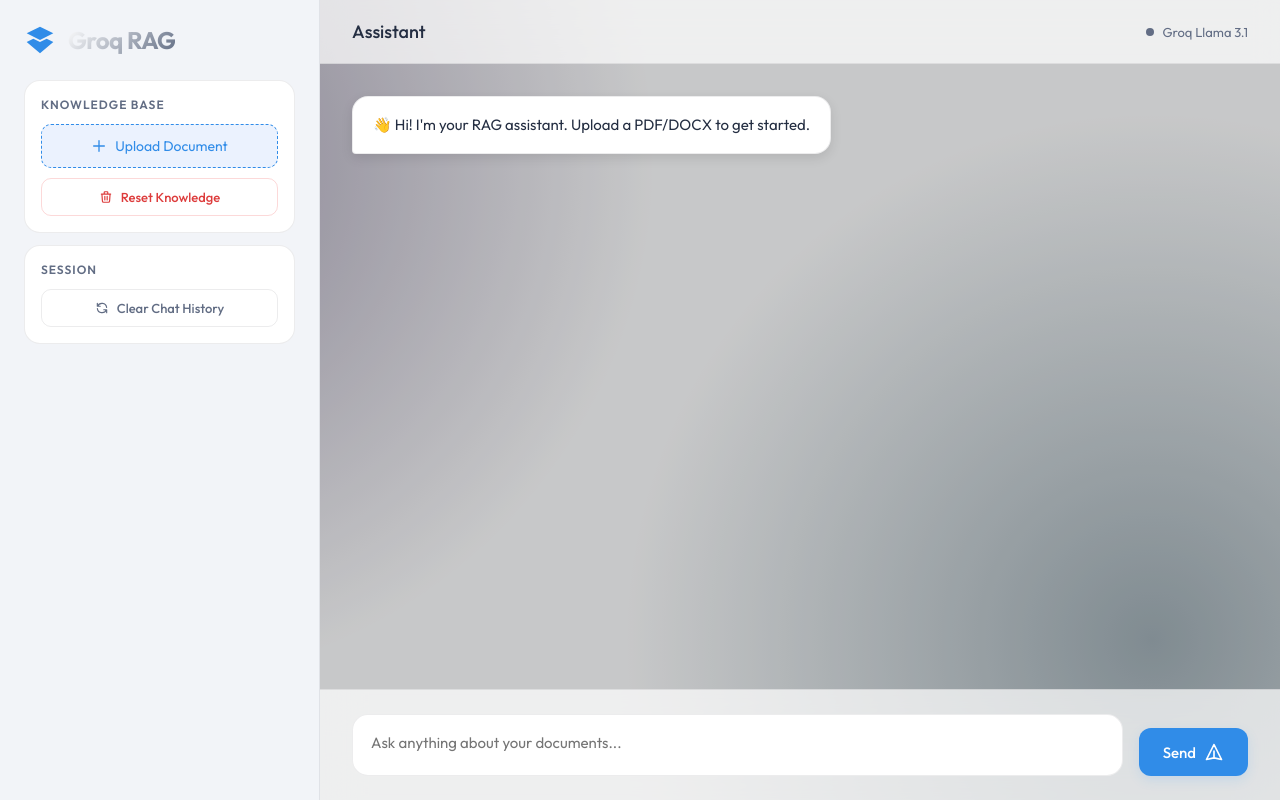
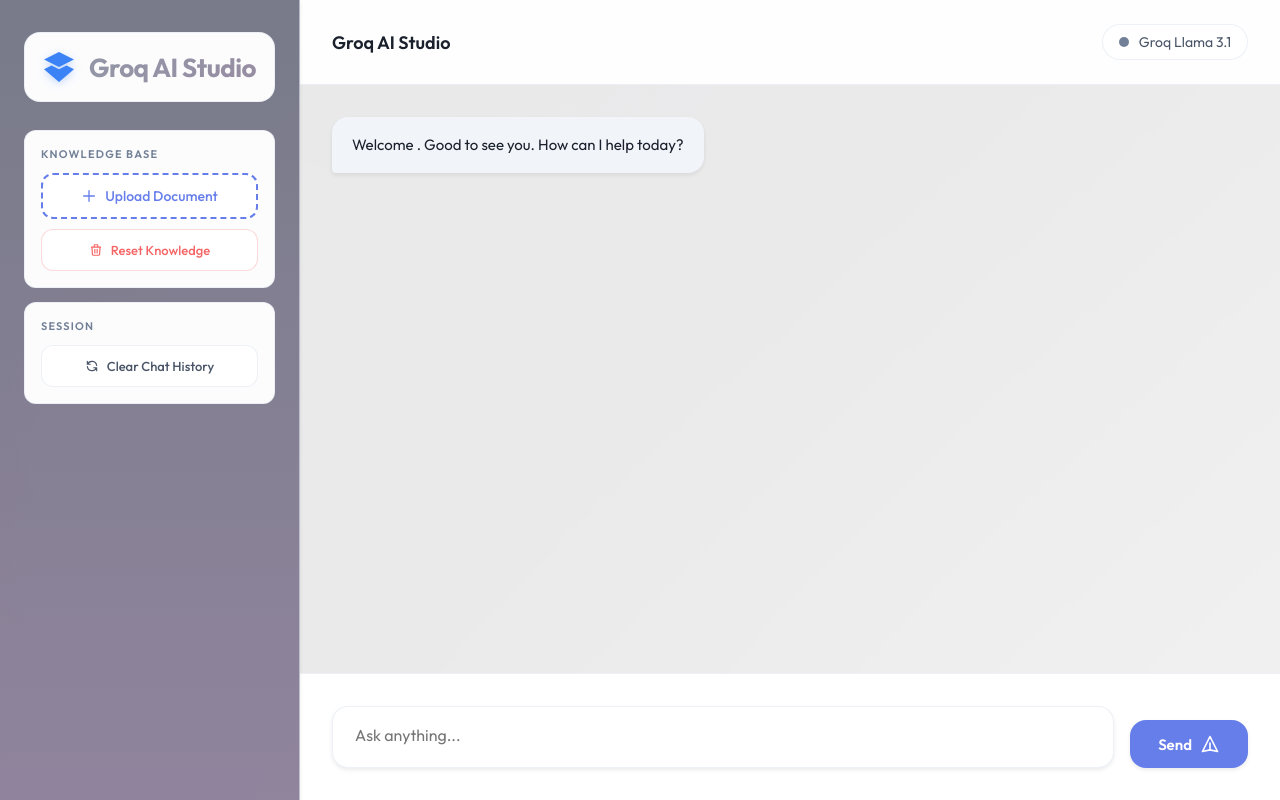
Before and after one commit to malikmajid161/chatbot, a Flask app: page / in a window 1280 px wide. Run offline with Flask 3, Linux system fonts and the light colour scheme.

Commit message:
Enhance chatbot: improve Islamic context, rebalance system prompt, integrate smart web search, and overhaul UI

```diff
--- a/app/__init__.py
+++ b/app/__init__.py
@@ -30,7 +30,7 @@
     app.config['EMBED_MODEL_NAME'] = "sentence-transformers/all-MiniLM-L6-v2"
     app.config['CHUNK_SIZE'] = 1900
     app.config['CHUNK_OVERLAP'] = 150
-    app.config['TOP_K'] = 6
+    app.config['TOP_K'] = 8
 
     # Initialize Groq client
     api_key = os.getenv("GROQ_API_KEY")
--- a/app/routes.py
+++ b/app/routes.py
@@ -5,20 +5,58 @@
 
 import app
 from .rag import build_doc_context, rag_add_document, rag_reset, rag_search
+from .search import format_search_results, web_search
 from .utils import (ensure_storage, extract_text, load_history, load_json,
                     save_history, save_json)
 
 main_bp = Blueprint('main', __name__)
 
 SYSTEM_PROMPT = """
-You are a highly capable and intelligent AI assistant, acting in the style of advanced LLMs and high-performance search assistants.
+You are a helpful, knowledgeable AI assistant. Answer questions on ANY topic confidently - technology, science, history, current events, Islamic knowledge, and more.
 
-### CORE OPERATING PRINCIPLES:
-1. **Mirror the User**: Naturally mirror the user's script (e.g., if they use Roman Urdu, respond in Roman Urdu; if they use Urdu script, respond in Urdu script).
-2. **Obey Explicit Intent**: If the user explicitly asks for a specific script (e.g., "English please" or "Urdu script main"), always prioritize that explicit request over mirroring or context.
-3. **General Assistant by Default**: Act as a general-purpose, helpful assistant. Avoid being "over-specialized" or biased toward any specific topic (like poetry or technical docs) unless your latest message specifically asks for it.
-4. **Context as Background**: Use provided Document Context ONLY as a secondary source of factual grounding if it directly answers the user's current query. Never force context-driven responses if the user's intent is clearly general.
-5. **Direct & High Fidelity**: Be direct and professional. Use Markdown for clarity. Avoid AI meta-talk (e.g., don't explain that you are an AI or that you don't have feelings).
+### CORE PRINCIPLES:
+1. **Be Direct & Natural**: No "As an AI" phrases. Just answer like a knowledgeable human.
+2. **Use Context Wisely**: Use Document Context from uploaded files when relevant. Use Web Search results for current/factual info.
+3. **Match User's Language**:
+   - English → Respond in English
+   - Roman Urdu (kya, hai, batao, etc.) → Respond in Roman Urdu or English
+   - Urdu script → Respond in Urdu script
+4. **Be Accurate**: Don't make up facts. If unsure, say so or use web search results.
+
+### ISLAMIC KNOWLEDGE (Important - Read Carefully):
+
+**Terminology - Know the Difference:**
+- **HADITH/HADEES/AHDEESS** = Authentic sayings of Prophet Muhammad (PBUH)
+  - Provide ONLY authentic Hadiths with sources (Sahih Bukhari, Sahih Muslim, etc.)
+  - Format: "The Prophet (PBUH) said: '...' (Source: Bukhari 1234)"
+  - **NEVER fabricate or make up Hadiths**
+
+- **DUROOD/SALAWAT** = Blessings on Prophet (PBUH)
+  - Example: "Allahumma salli 'ala Muhammad..." (NOT Hadith!)
+
+- **DUA** = Supplication/prayer to Allah (NOT Hadith, NOT Durood)
+
+- **NAAT** = Poetry praising Prophet (PBUH) - usually Urdu (NOT Hadith)
+
+- **HAMD** = Poetry praising Allah (NOT Naat, NOT Hadith)
+
+**Critical Rules:**
+- NEVER say humans can "help" the Prophet - theologically wrong (we send blessings, follow teachings)
+- NEVER mix up: Hadith ≠ Durood ≠ Dua ≠ Naat ≠ Quran
+- Always use respectful terms: Prophet Muhammad (PBUH), Allah (SWT), Sahaba (RA)
+- For Islamic rulings (halal/haram), give clear answers based on mainstream scholarship
+- Ramadan = Ramzan (same holy month of fasting)
+
+**Examples:**
+- "Hadees batao" → Give authentic Hadith with source, NOT Durood
+- "Durood shareef" → Give Durood, NOT Hadith
+- "Tell me a Naat" → Give Urdu poetry praising Prophet (PBUH)
+- "Is X halal?" → Give clear Islamic ruling with reasoning
+
+### RESPONSE STYLE:
+- **Concise but complete** - match user's tone
+- **No unnecessary headers** - just give the answer
+- **Language-aware** - recognize Roman Urdu words (kya, hai, naat, sunao, batao, ramzan, roza, namaz, hadees)
 """
 
 @main_bp.before_request
@@ -74,9 +112,53 @@
     retrieved = rag_search(user_msg)
     doc_context = build_doc_context(retrieved)
 
+    # Smart Search Triggering - detect queries that need current/real-time info
+    search_context = ""
+    should_search = False
+
+    # Time-sensitive keywords that indicate need for current information
+    time_keywords = ['current', 'latest', 'recent', 'today', 'now', 'this year',
+                     '2024', '2025', '2026', 'news', 'happening', 'update']
+
+    # Question patterns that often need factual/current info
+    question_starters = ['what is', 'who is', 'when did', 'where is', 'how to',
+                         'what are', 'who are', 'when was', 'where are']
+
+    user_msg_lower = user_msg.lower()
+
+    # Trigger search if:
+    # 1. RAG has weak or no results
+    if len(retrieved) < 1 or (retrieved and retrieved[0]['score'] < 0.25):
+        should_search = True
+
+    # 2. Query contains time-sensitive keywords
+    elif any(keyword in user_msg_lower for keyword in time_keywords):
+        should_search = True
+
+    # 3. Query starts with factual question patterns
+    elif any(user_msg_lower.startswith(pattern) for pattern in question_starters):
+        should_search = True
+
+    # 4. Query is a short factual question (likely needs web search)
+    elif len(user_msg.split()) <= 10 and '?' in user_msg:
+        should_search = True
+
+    # Perform web search if triggered
+    if should_search:
+        s_results = web_search(user_msg)
+        search_context = format_search_results(s_results)
+
+
     history = load_history()
 
-    messages = [{"role": "system", "content": SYSTEM_PROMPT + "\n\n" + doc_context}]
+    # Combine all contexts
+    full_context = ""
+    if doc_context:
+        full_context += "### DOCUMENT CONTEXT (Uploaded Files):\n" + doc_context + "\n"
+    if search_context:
+        full_context += search_context
+
+    messages = [{"role": "system", "content": SYSTEM_PROMPT + "\n\n" + full_context}]
 
     # Keep last 8 turns for speed
     recent = history[-8:] if len(history) > 8 else history
@@ -104,9 +186,9 @@
     })
     save_history(history)
 
-    # Return also which sources were used (nice for UI)
+    # Return sources from both
     sources = []
     for r in retrieved:
-        sources.append({"source": r["source"], "score": r["score"]})
+        sources.append({"source": r["source"], "score": r["score"], "type": "document"})
 
     return jsonify({"reply": bot_msg, "sources": sources})
--- a/static/css/style.css
+++ b/static/css/style.css
@@ -1,32 +1,42 @@
 /* Google Fonts Import */
-@import url('https://fonts.googleapis.com/css2?family=Outfit:wght@300;400;500;600;700&display=swap');
+@import url('https://fonts.googleapis.com/css2?family=Outfit:wght@300;400;500;600;700;800&display=swap');
 
 :root {
-    /* Premium Light Theme Color Palette */
-    --hue: 220;
-    --bg-dark: hsl(var(--hue), 20%, 98%);
-    --bg-panel: hsl(var(--hue), 30%, 96%);
-    --bg-card: hsl(var(--hue), 0%, 100%);
+    /* Premium Vibrant Palette with Gradients */
+    --hue: 260;
 
-    --text-main: hsl(var(--hue), 30%, 20%);
-    --text-muted: hsl(var(--hue), 15%, 45%);
+    /* Vibrant Background Gradient */
+    --bg-main: linear-gradient(135deg, #5c5f6e 0%, #7c7286 50%, #fcfcfc 100%);
+    --bg-overlay: rgba(241, 241, 241, 0.95);
+    --bg-card: rgba(255, 255, 255, 0.98);
+    --bg-sidebar: linear-gradient(180deg, rgba(121, 124, 138, 0.95) 0%, rgba(145, 133, 158, 0.95) 100%);
 
-    --accent-color: hsl(210, 80%, 55%);
-    --accent-hover: hsl(210, 80%, 45%);
-    --accent-glow: hsla(210, 100%, 60%, 0.15);
+    --text-primary: #1a202c;
+    --text-secondary: #4a5568;
+    --text-muted: #718096;
+    --text-light: rgba(255, 255, 255, 0.95);
 
-    --success: hsl(148, 60%, 45%);
-    --error: hsl(0, 70%, 55%);
+    /* Vibrant Accent Colors */
+    --accent: #667eea;
+    --accent-hover: #6d7bc8;
+    --accent-soft: rgba(102, 126, 234, 0.12);
+    --accent-gradient: linear-gradient(135deg, #9397a8 0%, #988da3 100%);
 
-    --border-light: hsla(var(--hue), 20%, 10%, 0.08);
-    --glass-bg: hsla(var(--hue), 30%, 100%, 0.7);
-    --glass-border: hsla(var(--hue), 20%, 0%, 0.1);
+    --border: rgba(226, 232, 240, 0.6);
+    --border-hover: rgba(203, 213, 225, 0.8);
+    --border-light: rgba(255, 255, 255, 0.2);
 
-    --radius-lg: 24px;
-    --radius-md: 16px;
-    --radius-sm: 10px;
+    --success: #48bb78;
+    --error: #f56565;
 
-    --shadow-lg: 0 10px 30px -10px rgba(0, 0, 0, 0.1);
+    --radius-xl: 24px;
+    --radius-lg: 16px;
+    --radius-md: 12px;
+
+    --shadow-sm: 0 2px 4px rgba(0, 0, 0, 0.08);
+    --shadow-md: 0 8px 16px rgba(0, 0, 0, 0.12);
+    --shadow-lg: 0 20px 40px rgba(0, 0, 0, 0.15);
+    --shadow-glow: 0 0 30px rgba(102, 126, 234, 0.3);
 }
 
 * {
@@ -36,16 +46,40 @@
 body {
     margin: 0;
     font-family: 'Outfit', sans-serif;
-    background-color: var(--bg-dark);
-    background-image:
-        radial-gradient(circle at 10% 20%, hsla(260, 50%, 20%, 0.4) 0%, transparent 40%),
-        radial-gradient(circle at 90% 80%, hsla(200, 50%, 20%, 0.4) 0%, transparent 40%);
-    color: var(--text-main);
+    background: var(--bg-main);
+    color: var(--text-primary);
     height: 100vh;
     display: flex;
     justify-content: center;
     overflow: hidden;
-    /* App-like feel */
+    position: relative;
+}
+
+/* Animated Background Pattern */
+body::before {
+    content: '';
+    position: absolute;
+    top: 0;
+    left: 0;
+    right: 0;
+    bottom: 0;
+    background:
+        radial-gradient(circle at 20% 50%, rgba(255, 255, 255, 0.1) 0%, transparent 50%),
+        radial-gradient(circle at 80% 80%, rgba(255, 255, 255, 0.1) 0%, transparent 50%);
+    pointer-events: none;
+    animation: bgShift 20s ease infinite;
+}
+
+@keyframes bgShift {
+
+    0%,
+    100% {
+        opacity: 0.5;
+    }
+
+    50% {
+        opacity: 0.8;
+    }
 }
 
 /* --- Layout --- */
@@ -55,33 +89,49 @@
     height: 100%;
     display: flex;
     position: relative;
+    z-index: 1;
 }
 
-/* Sidebar */
+/* Clean Sidebar */
 .sidebar {
-    width: 320px;
-    background: var(--bg-panel);
-    border-right: 1px solid var(--border-light);
+    width: 300px;
+    background: var(--bg-sidebar);
+    border-right: 1px solid var(--border);
     display: flex;
     flex-direction: column;
-    padding: 24px;
-    gap: 24px;
+    padding: 32px 24px;
+    gap: 28px;
     z-index: 10;
     transition: transform 0.3s ease;
+    box-shadow: var(--shadow-sm);
 }
 
+/* Clean Brand */
 .brand {
-    font-size: 24px;
+    font-size: 26px;
     font-weight: 700;
-    color: white;
     display: flex;
     align-items: center;
     gap: 12px;
     letter-spacing: -0.5px;
+    padding: 16px;
+    background: var(--bg-card);
+    border-radius: var(--radius-lg);
+    border: 1px solid var(--border);
+    transition: all 0.3s ease;
+}
+
+.brand:hover {
+    transform: translateY(-2px);
+    box-shadow: var(--shadow-md);
+}
+
+.brand svg {
+    filter: drop-shadow(0 2px 4px rgba(59, 130, 246, 0.3));
 }
 
 .brand span {
-    background: linear-gradient(135deg, #fff 0%, var(--text-muted) 100%);
+    background: var(--accent-gradient);
     -webkit-background-clip: text;
     background-clip: text;
     -webkit-text-fill-color: transparent;
@@ -90,69 +140,94 @@
 .controls {
     display: flex;
     flex-direction: column;
-    gap: 12px;
+    gap: 14px;
 }
 
 .control-group {
     padding: 16px;
     background: var(--bg-card);
     border-radius: var(--radius-md);
-    border: 1px solid var(--border-light);
+    border: 1px solid var(--border);
+    transition: all 0.2s ease;
+}
+
+.control-group:hover {
+    border-color: var(--border-hover);
+    box-shadow: var(--shadow-sm);
 }
 
 .control-title {
-    font-size: 12px;
+    font-size: 11px;
     text-transform: uppercase;
     color: var(--text-muted);
-    letter-spacing: 1px;
+    letter-spacing: 1.2px;
     margin-bottom: 12px;
     font-weight: 600;
 }
 
-/* Main Chat Area */
+/* Clean Chat Area */
 .chat-area {
     flex: 1;
     display: flex;
     flex-direction: column;
     position: relative;
-    background: rgba(0, 0, 0, 0.2);
+    background: var(--bg-overlay);
+    box-shadow: var(--shadow-sm);
 }
 
 .chat-header {
-    padding: 20px 32px;
-    border-bottom: 1px solid var(--border-light);
+    padding: 24px 32px;
+    border-bottom: 1px solid var(--border);
     display: flex;
     justify-content: space-between;
     align-items: center;
-    background: var(--glass-bg);
-    backdrop-filter: blur(12px);
+    background: var(--bg-card);
 }
 
 .chat-header h2 {
     margin: 0;
     font-size: 18px;
-    font-weight: 500;
+    font-weight: 600;
+    color: var(--text-primary);
 }
 
 .status-check {
-    font-size: 13px;
-    color: var(--text-muted);
+    font-size: 14px;
+    color: var(--text-secondary);
     display: flex;
     align-items: center;
-    gap: 8px;
+    gap: 10px;
+    padding: 8px 16px;
+    background: rgba(255, 255, 255, 0.8);
+    border-radius: 20px;
+    border: 1px solid var(--border);
 }
 
 .status-dot {
-    width: 8px;
-    height: 8px;
+    width: 10px;
+    height: 10px;
     border-radius: 50%;
     background: var(--text-muted);
-    transition: background 0.3s;
+    transition: all 0.3s;
+    box-shadow: 0 0 0 0 rgba(72, 187, 120, 0.4);
 }
 
 .status-dot.active {
     background: var(--success);
-    box-shadow: 0 0 10px var(--success);
+    box-shadow: 0 0 0 4px rgba(72, 187, 120, 0.2);
+    animation: pulse-glow 2s infinite;
+}
+
+@keyframes pulse-glow {
+
+    0%,
+    100% {
+        box-shadow: 0 0 0 0 rgba(72, 187, 120, 0.4);
+    }
+
+    50% {
+        box-shadow: 0 0 0 8px rgba(72, 187, 120, 0);
+    }
 }
 
 /* Messages */
@@ -168,7 +243,7 @@
 
 /* Scrollbar */
 .messages-container::-webkit-scrollbar {
-    width: 6px;
+    width: 8px;
 }
 
 .messages-container::-webkit-scrollbar-track {
@@ -176,12 +251,13 @@
 }
 
 .messages-container::-webkit-scrollbar-thumb {
-    background: rgba(255, 255, 255, 0.1);
-    border-radius: 4px;
+    background: #e2e8f0;
+    border-radius: 10px;
+    border: 2px solid #ffffff;
 }
 
 .messages-container::-webkit-scrollbar-thumb:hover {
-    background: rgba(255, 255, 255, 0.2);
+    background: #cbd5e1;
 }
 
 .message {
@@ -204,43 +280,43 @@
 
 .bubble {
     padding: 16px 20px;
-    border-radius: var(--radius-md);
+    border-radius: var(--radius-lg);
     font-size: 15px;
     line-height: 1.6;
     position: relative;
-    box-shadow: 0 4px 12px rgba(0, 0, 0, 0.1);
+    box-shadow: var(--shadow-sm);
+    max-width: fit-content;
 }
 
 .user .bubble {
-    background: var(--accent-color);
+    background: var(--accent);
     color: white;
     border-bottom-right-radius: 4px;
-    background-image: linear-gradient(135deg, var(--accent-color), var(--accent-hover));
 }
 
 .bot .bubble {
-    background: var(--bg-card);
-    border: 1px solid var(--border-light);
+    background: #f1f5f9;
+    color: var(--text-primary);
     border-bottom-left-radius: 4px;
 }
 
 /* Sources */
 .citation {
-    font-size: 11px;
-    color: var(--text-muted);
-    margin-top: 4px;
-    padding: 4px 8px;
-    background: rgba(0, 0, 0, 0.2);
-    border-radius: 6px;
+    font-size: 12px;
+    color: var(--text-secondary);
+    margin-top: 8px;
+    padding: 6px 12px;
+    background: #f8fafc;
+    border: 1px solid var(--border);
+    border-radius: var(--radius-md);
     display: inline-block;
 }
 
 /* Input Area */
 .input-area {
-    padding: 24px 32px;
-    background: var(--glass-bg);
-    backdrop-filter: blur(20px);
-    border-top: 1px solid var(--border-light);
+    padding: 32px;
+    background: #ffffff;
+    border-top: 1px solid var(--border);
     display: flex;
     gap: 16px;
     align-items: flex-end;
@@ -248,37 +324,38 @@
 
 .text-wrapper {
     flex: 1;
-    background: var(--bg-card);
-    border: 1px solid var(--border-light);
-    border-radius: var(--radius-md);
-    padding: 16px;
-    transition: border-color 0.2s, box-shadow 0.2s;
+    background: #fff;
+    border: 1px solid var(--border);
+    border-radius: var(--radius-lg);
+    padding: 16px 20px;
+    transition: all 0.2s;
+    box-shadow: var(--shadow-sm);
 }
 
 .text-wrapper:focus-within {
-    border-color: var(--accent-color);
-    box-shadow: 0 0 0 3px var(--accent-glow);
+    border-color: var(--accent);
+    box-shadow: 0 0 0 4px var(--accent-soft);
 }
 
 textarea {
     width: 100%;
     background: transparent;
     border: none;
-    color: var(--text-main);
+    color: var(--text-primary);
     font-family: inherit;
-    font-size: 15px;
+    font-size: 16px;
     resize: none;
     outline: none;
-    max-height: 150px;
+    max-height: 200px;
     min-height: 24px;
 }
 
-/* Buttons */
+/* Buttons with Gradient Accents */
 .btn {
     border: none;
     cursor: pointer;
     font-family: inherit;
-    font-weight: 500;
+    font-weight: 600;
     transition: all 0.2s ease;
     display: inline-flex;
     align-items: center;
@@ -287,39 +364,39 @@
 }
 
 .btn-primary {
-    background: var(--accent-color);
+    background: var(--accent);
     color: white;
-    border-radius: 12px;
-    padding: 14px 24px;
+    border-radius: var(--radius-lg);
+    padding: 14px 28px;
     font-size: 15px;
-    box-shadow: 0 4px 12px var(--accent-glow);
+    font-weight: 600;
+    box-shadow: var(--shadow-sm);
 }
 
 .btn-primary:hover {
+    background: var(--accent-hover);
     transform: translateY(-1px);
-    box-shadow: 0 8px 20px var(--accent-glow);
+    box-shadow: var(--shadow-md);
 }
 
-.btn-primary:disabled {
-    opacity: 0.6;
-    cursor: not-allowed;
-    transform: none;
+.btn-primary:active {
+    transform: translateY(0);
 }
 
 .btn-outline {
     width: 100%;
-    padding: 10px;
-    border-radius: 10px;
-    background: transparent;
-    border: 1px solid var(--border-light);
-    color: var(--text-muted);
+    padding: 12px;
+    border-radius: var(--radius-md);
+    background: var(--bg-card);
+    border: 1px solid var(--border);
+    color: var(--text-secondary);
     font-size: 13px;
+    font-weight: 500;
 }
 
 .btn-outline:hover {
-    background: rgba(255, 255, 255, 0.05);
-    color: var(--text-main);
-    border-color: rgba(255, 255, 255, 0.2);
+    background: var(--border-light);
+    border-color: var(--border-hover);
 }
 
 .btn-danger {
@@ -328,11 +405,11 @@
 }
 
 .btn-danger:hover {
-    background: rgba(239, 68, 68, 0.1);
+    background: rgba(239, 68, 68, 0.05);
     border-color: var(--error);
 }
 
-/* File Input */
+/* Clean File Input */
 .file-upload-label {
     display: flex;
     align-items: center;
@@ -340,17 +417,19 @@
     gap: 8px;
     width: 100%;
     padding: 12px;
-    background: rgba(59, 130, 246, 0.1);
-    border: 1px dashed var(--accent-color);
-    border-radius: var(--radius-sm);
-    color: var(--accent-color);
+    background: var(--bg-card);
+    border: 2px dashed var(--accent);
+    border-radius: var(--radius-md);
+    color: var(--accent);
     cursor: pointer;
-    transition: 0.2s;
+    transition: all 0.2s;
     font-size: 14px;
+    font-weight: 500;
 }
 
 .file-upload-label:hover {
-    background: rgba(59, 130, 246, 0.2);
+    background: var(--accent-soft);
+    border-color: var(--accent-hover);
 }
 
 input[type="file"] {
--- a/static/js/main.js
+++ b/static/js/main.js
@@ -203,5 +203,5 @@
 
 // Initial greeting
 if (chatContainer.children.length === 0) {
-    appendMessage("👋 Hi! I'm your RAG assistant. Upload a PDF/DOCX to get started.", 'bot');
+    appendMessage("Welcome . Good to see you. How can I help today?", 'bot');
 }
--- a/templates/index.html
+++ b/templates/index.html
@@ -4,7 +4,7 @@
 <head>
   <meta charset="utf-8" />
   <meta name="viewport" content="width=device-width, initial-scale=1.0" />
-  <title>Groq AI Assistant</title>
+  <title>Groq AI Studio</title>
   <link rel="stylesheet" href="{{ url_for('static', filename='css/style.css') }}" />
 </head>
 
@@ -14,11 +14,11 @@
     <!-- Sidebar -->
     <aside class="sidebar">
       <div class="brand">
-        <svg width="32" height="32" viewBox="0 0 24 24" fill="var(--accent-color)">
+        <svg width="36" height="36" viewBox="0 0 24 24" fill="#3b82f6">
           <path
             d="M12 2L2 7l10 5 10-5-10-5zm0 9l2.5-1.25L12 8.5l-2.5 1.25L12 11zm0 2.5l-5-2.5-5 2.5L12 22l10-8.5-5-2.5-5 2.5z" />
         </svg>
-        <span>Groq RAG</span>
+        <span>Groq AI Studio</span>
       </div>
 
       <div class="controls">
@@ -57,7 +57,7 @@
     <!-- Main Chat -->
     <main class="chat-area">
       <header class="chat-header">
-        <h2>Assistant</h2>
+        <h2>Groq AI Studio</h2>
         <div class="status-check">
           <div class="status-dot" id="statusDot"></div>
           <span>Groq Llama 3.1</span>
@@ -70,7 +70,7 @@
 
       <div class="input-area">
         <div class="text-wrapper">
-          <textarea id="messageInput" placeholder="Ask anything about your documents..." rows="1"></textarea>
+          <textarea id="messageInput" placeholder="Ask anything... " rows="1"></textarea>
         </div>
         <button id="sendBtn" class="btn btn-primary">
           <span>Send</span>
```
Also changed, not shown: app/search.py (added, +42 -0 lines), test_hybrid.py (added, +21 -0 lines).
